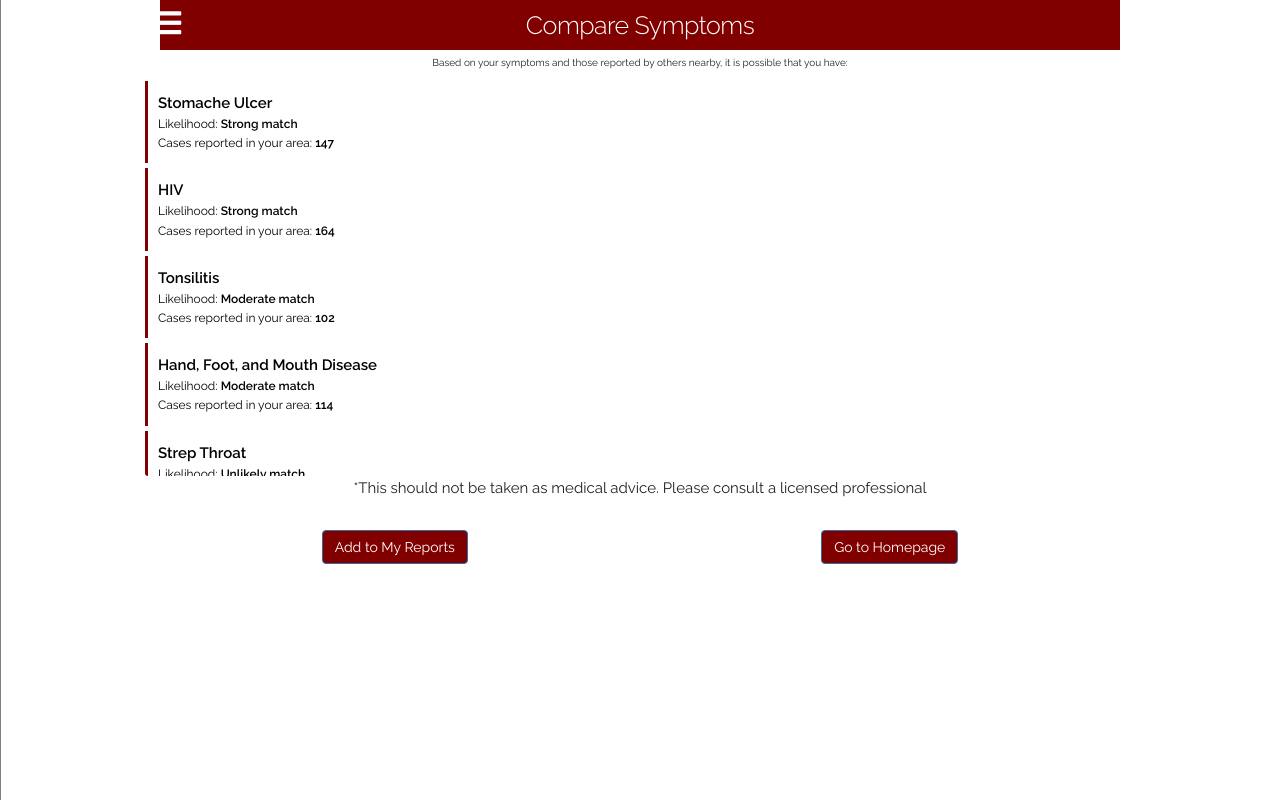
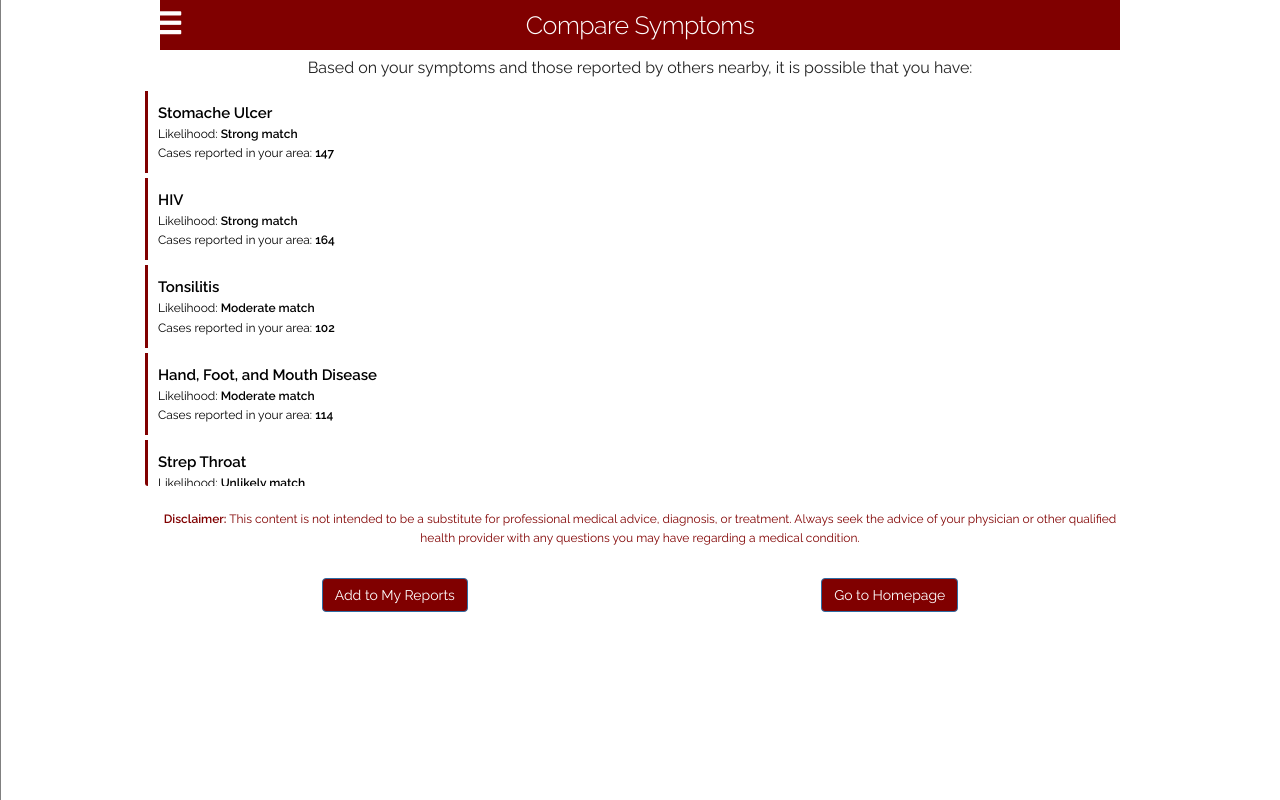
Before and after one commit to christiancheng/healthconnect, a website: page diagnosis.html in a window 1280 px wide. Drawn offline with nearby package versions, Linux system fonts and the light colour scheme.

Commit message:
Symptom checker readability

```diff
--- a/diagnosis.html
+++ b/diagnosis.html
@@ -53,23 +53,23 @@
       <a href="index.html">Log Out</a>
     </div>
   <div class="container header">
-    <div class="row ">
+    <div class="row">
       <div style="text-align: center">
         <div class="hamb">
           <i class="fas fa-bars" onclick="openSide()"></i>
         </div>
         <h5 style="display: inline-block">Compare Symptoms</h5>
-
       </div>
     </div>
   </div>
   <div class="container">
-    <p style="text-align: center; margin: 0; padding: 5px 0 5px 0; font-size: 10px;">Based on your symptoms and those reported by others nearby, it is possible that you have:</p>
-    <div class="container feed" style="height: 50vh; width: 95%; padding: 0px; text-align: left; margin: 0px;">
+    <p style="text-align: center; margin: 0; padding: 5px 0 5px 0; font-size: 16px;">Based on your symptoms and those reported by others nearby, it is possible that you have:</p>
+    <div class="container feed" style="height: 50vh; width: 95%; padding: 0px; text-align: left; margin: 0px">
       <div id="reportList" class="row feedbox"style="background-color: white; height: 50vh">
       </div>
     </div>
-    <p style="text-align: center; margin: 0;">*This should not be taken as medical advice. Please consult a licensed professional</p>
+    <br/>
+    <p style="text-align: center; margin: 0; font-size: 12px; color:maroon"><strong>Disclaimer:</strong> This content is not intended to be a substitute for professional medical advice, diagnosis, or treatment. Always seek the advice of your physician or other qualified health provider with any questions you may have regarding a medical condition.</p>
 
     <div class="row navbot" style="display: flex; justify-content: space-around;">
         <!----<a class="button button-primary but" href="myreports.html" style="padding: 0;">Add to Reports</a>-->
@@ -77,7 +77,6 @@
         <a class="btn btn-primary" href="home.html" role="button" style="margin:auto; background-color: var(--primary-color)">Go to Homepage</a>
     </div>
 
-  </div>
       <!-- Scripts------------------------------------------------- -->
       <script src="https://ajax.googleapis.com/ajax/libs/jquery/3.3.1/jquery.min.js"></script>      <!-- <script src="awesomplete.js" async></script> -->
 
```
Also changed, not shown: map.html (+1 -0 lines).
